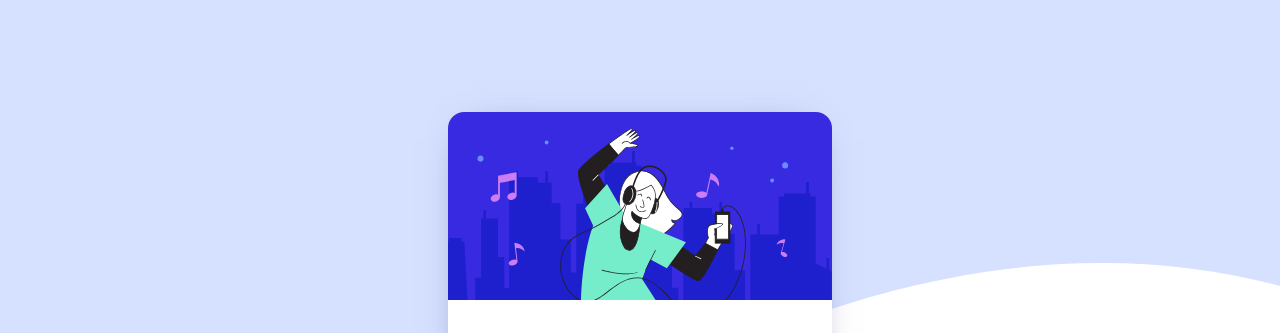
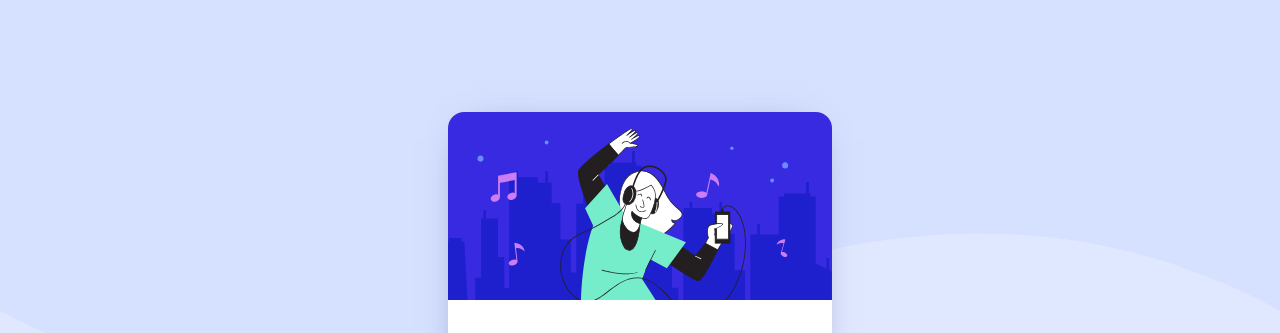
Before and after one commit to Desireye/order-summary, a plain HTML site: page index.html in a window 1280 px wide. Shown: the top 333 px of the page. Drawn offline with Linux system fonts and the light colour scheme.

Commit message:
minor changes p2

```diff
--- a/order-summ.css
+++ b/order-summ.css
@@ -9,10 +9,9 @@ body{
     justify-content: center;
     align-items: center;
     font-family: 'Red Hat Display', sans-serif;
-    background-repeat: no-repeat;
+    background: url(./images/pattern-background-desktop.svg) no-repeat;
+    background-color: hsl(225, 100%, 94%);
     background-size: contain;
-    background-color: var(--Pale-blue);
-    background: url(./images/pattern-background-desktop.svg);
 }
 main{
     background: white;
```
